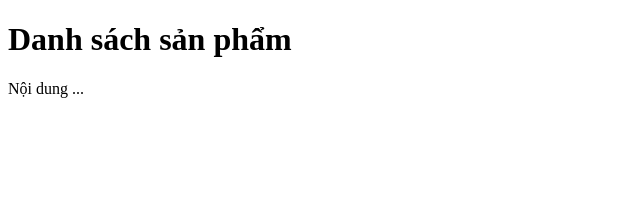
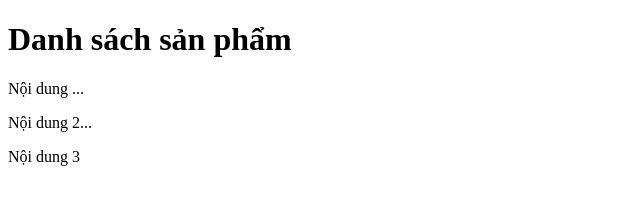
Before and after one commit to Tienanh204/Back-end, a plain HTML site: page product.html in a window 1280 px wide. Shown: the whole page, without its empty margins (0-640 px from the left). Drawn offline with Linux system fonts and the light colour scheme.

Commit message:
Update page product

```diff
--- a/product.html
+++ b/product.html
@@ -8,5 +8,7 @@
 <body>
     <h1>Danh sách sản phẩm</h1>
     <p>Nội dung ...</p>
+    <p>Nội dung 2...</p>
+    <p>Nội dung 3</p>
 </body>
 </html>
```
